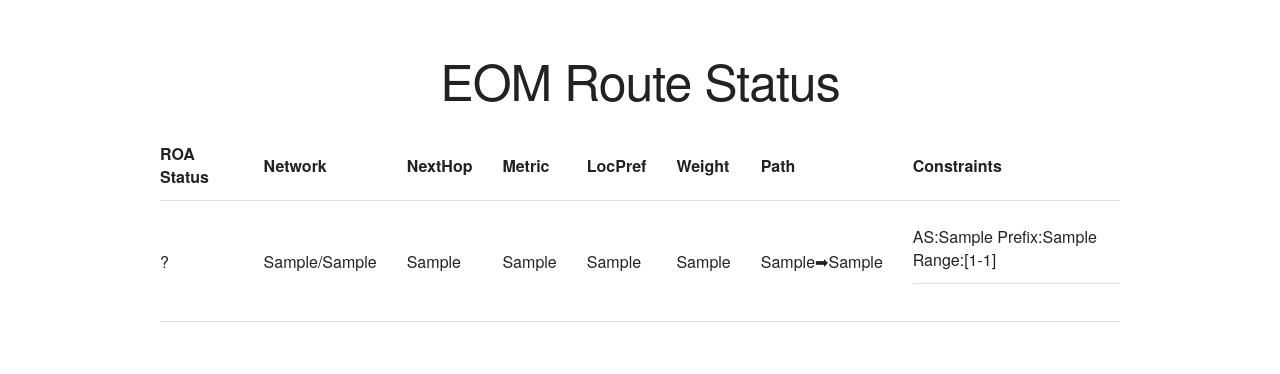
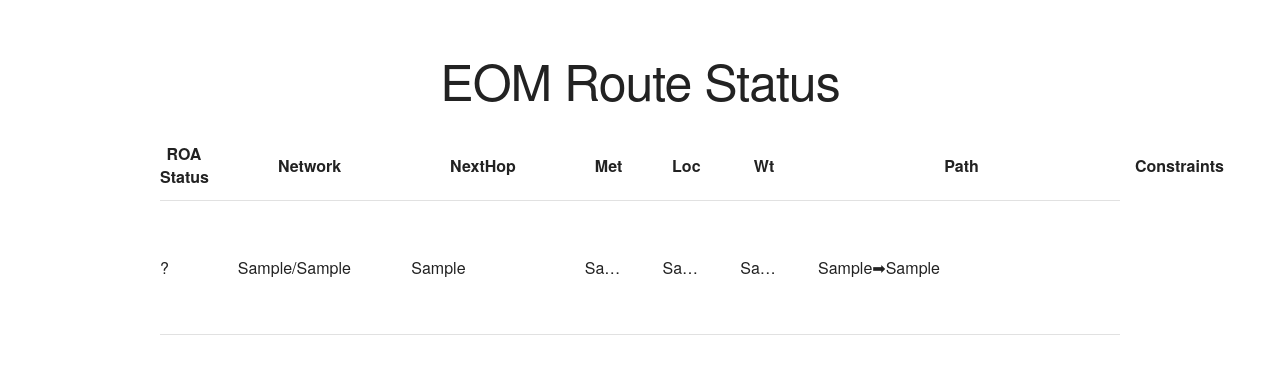
Before and after one commit to securerouting/EOM, a Django app: page /status/1/ in a window 1280 px wide. Shown: the top 374 px of the page. Run offline with Django 3.2, Linux system fonts and the light colour scheme; tables that the repository leaves empty hold one stand-in row (values such as "Sample post").

Commit message:
Apply css style

```diff
--- a/eom_ui/status/templates/status/detail.html
+++ b/eom_ui/status/templates/status/detail.html
@@ -5,20 +5,20 @@
 <h1>{% block title %}EOM Route Status{% endblock %}</h1>
 
 {% if routes %}
-    <table class='table'>
+    <table class='rtable'>
         <thead>
             <tr>
-            <th>ROA Status</th>
-            <th>Network</th>
-            <th>NextHop</th>
-            <th>Metric</th>
-            <th>LocPref</th>
-            <th>Weight</th>
-            <th>Path</th>
+            <th class="row-status row-header">ROA Status</th>
+            <th class="row-network row-header">Network</th>
+            <th class="row-nexthop row-header">NextHop</th>
+            <th class="row-metric row-header">Met</th>
+            <th class="row-locpref row-header">Loc</th>
+            <th class="row-weight row-header">Wt</th>
+            <th class="row-path row-header">Path</th>
             <!--
             <th>Flags</th>
             -->
-            <th>Constraints</th>
+            <th class="constraints">Constraints</th>
             </tr>
         </thead>
         <tbody>
@@ -37,7 +37,14 @@
             <td>
                 <table class='table'>
                 {% for c in r.constraints %}
-                <tr> <td> AS:{{ c.0 }} Prefix:{{ c.1 }} Range:[{{ c.2 }}-{{ c.3 }}] </td> </tr>
+                <!--
+                    <tr> <td> AS:{{ c.0 }} Prefix:{{ c.1 }} Range:[{{ c.2 }}-{{ c.3 }}] </td> </tr>
+                -->
+                <div id="cblock">
+                    <div>AS:{{ c.0 }}</div>
+                    <div>Prefix:{{ c.1 }}</div>
+                    <div>Range:[{{ c.2 }}-{{ c.3 }}]</div>
+                </div>
                 {% endfor %}
                 </table>
             </td>
```
